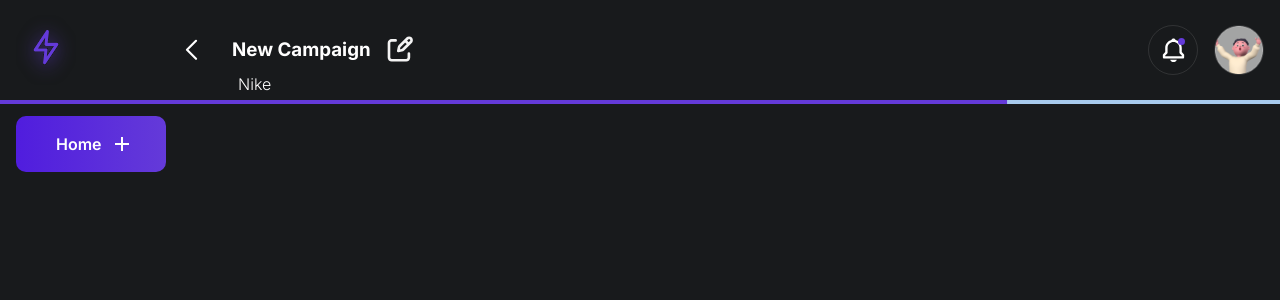
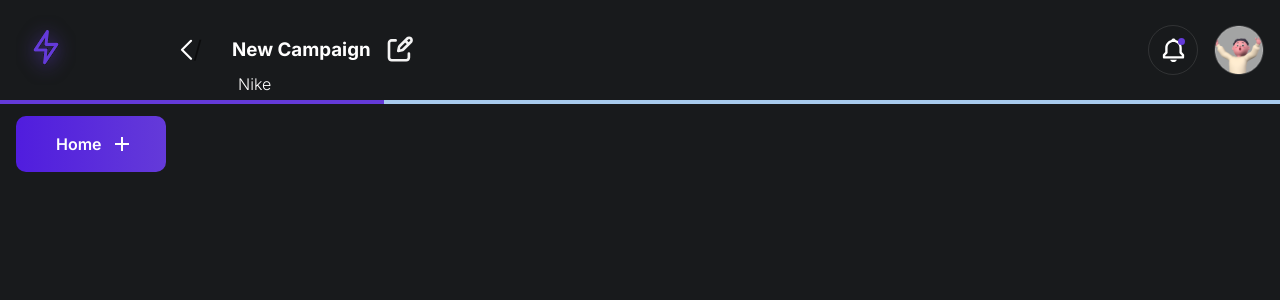
Before and after one commit to SimranSardar/taag-client, a React (Create React App) app: page / in a window 1280 px wide. Shown: the top 300 px of the page. Built offline with nearby package versions, Linux system fonts and the light colour scheme.

Commit message:
breadcrumb added

```diff
--- /dev/null
+++ b/src/components/Breadcrumb/Breadcrumb.js
@@ -0,0 +1,27 @@
+import { useEffect, useState } from "react";
+import { IconButton } from "@mui/material";
+import { icons } from "../../assets";
+import { useNavigate, useLocation } from "react-router-dom";
+
+const { back } = icons;
+
+const Breadcrumb = () => {
+  let { pathname } = useLocation();
+  const navigate = useNavigate();
+  const [previousRoute, setPreviousRoute] = useState("");
+  useEffect(() => {
+    let newRoute = pathname.split("/").filter((elm) => elm);
+    newRoute.pop();
+    setPreviousRoute(newRoute.join("/"));
+  }, []);
+  return (
+    <div>
+      <IconButton onClick={() => navigate("/" + previousRoute)}>
+        <img src={back} alt="Back" />
+        {pathname}
+      </IconButton>
+    </div>
+  );
+};
+
+export default Breadcrumb;
--- a/src/components/Navbar/Navbar.jsx
+++ b/src/components/Navbar/Navbar.jsx
@@ -6,6 +6,7 @@ import {
   LinearProgress,
   linearProgressClasses,
 } from "@mui/material";
+import { Breadcrumb } from "../";
 import { styled } from "@mui/system";
 import { icons, images } from "../../assets";
 import { useEffect, useState } from "react";
@@ -64,21 +65,16 @@ const Title = ({ title, isEditIconVisible, isBackIconVisible, brandName }) => {
       className={styles.title}
     >
       <div className={styles.top}>
-        {isBackIconVisible && <Breadcrumb />}
+        <div className={styles.fixedWidth}>
+          {isBackIconVisible && <Breadcrumb />}
+        </div>
+
         <h3>{title}</h3>
-        {isEditIconVisible && <img src={editing} alt="Editing" />}
+        <div className={styles.fixedWidth}>
+          {isEditIconVisible && <img src={editing} alt="Editing" />}
+        </div>
       </div>
       <p style={brandName ? { marginBottom: "0.35rem" } : {}}>{brandName}</p>
-    </div>
-  );
-};
-
-const Breadcrumb = () => {
-  return (
-    <div className={styles.breadcrumb}>
-      <IconButton>
-        <img src={back} alt="Back" />
-      </IconButton>
     </div>
   );
 };
--- a/src/components/Navbar/Navbar.module.scss
+++ b/src/components/Navbar/Navbar.module.scss
@@ -37,6 +37,11 @@
             @extend .flexRow;
             >*{
                 margin-left:1rem;
+            }
+            .fixedWidth{
+                @extend .flexRow;
+                width:50px;
+                height: 50px;
             }
         }
       p{
--- a/src/components/index.js
+++ b/src/components/index.js
@@ -3,3 +3,4 @@ export { default as Button } from "./Button/Button";
 export { default as Modal } from "./Modal/Modal";
 export { default as Navbar } from "./Navbar/Navbar";
 export { default as Logo } from "./Logo/Logo";
+export { default as Breadcrumb } from "./Breadcrumb/Breadcrumb";
--- a/src/pages/Home/Home.jsx
+++ b/src/pages/Home/Home.jsx
@@ -4,23 +4,7 @@ import { Navbar, Button } from "../../components";
 import styles from "./Home.module.scss";
 
 const Home = () => {
-  const [progress, setProgress] = useState(0);
-
-  useEffect(() => {
-    const timer = setInterval(() => {
-      setProgress((oldProgress) => {
-        if (oldProgress === 100) {
-          return 0;
-        }
-        const diff = Math.random() * 10;
-        return Math.min(oldProgress + diff, 100);
-      });
-    }, 500);
-
-    return () => {
-      clearInterval(timer);
-    };
-  }, []);
+  const [progress, setProgress] = useState(30);
 
   return (
     <div className={styles.container}>
--- a/src/pages/Login/Login.jsx
+++ b/src/pages/Login/Login.jsx
@@ -1,5 +1,5 @@
 import { useState, useContext } from "react";
-import { Button, InputField } from "../../components";
+import { Button, InputField, Navbar } from "../../components";
 import styles from "./Login.module.scss";
 import { decodeToken } from "react-jwt";
 import axios from "axios";
```
Also changed, not shown: src/components/Breadcrumb/Breadcrumb.module.scss (added).
